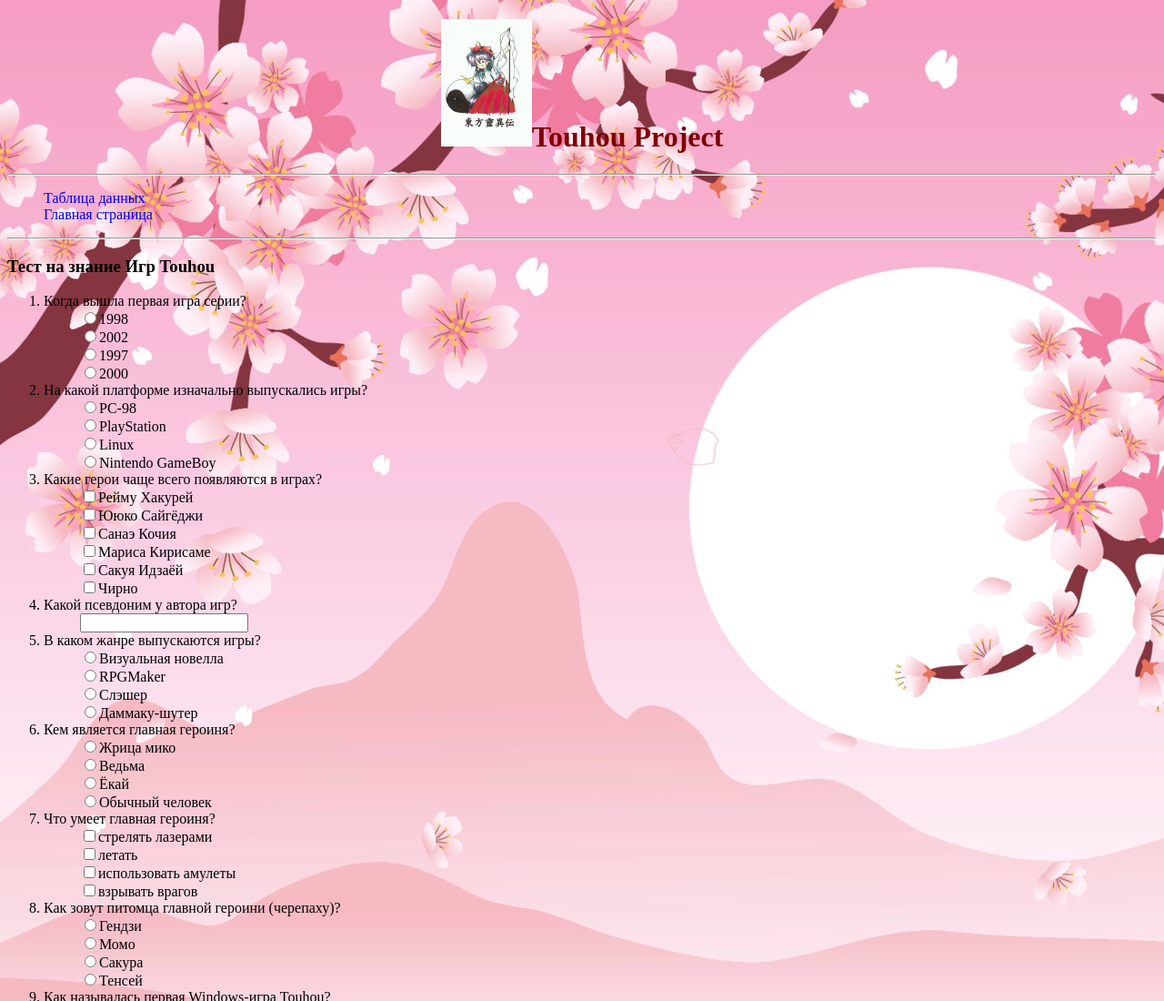
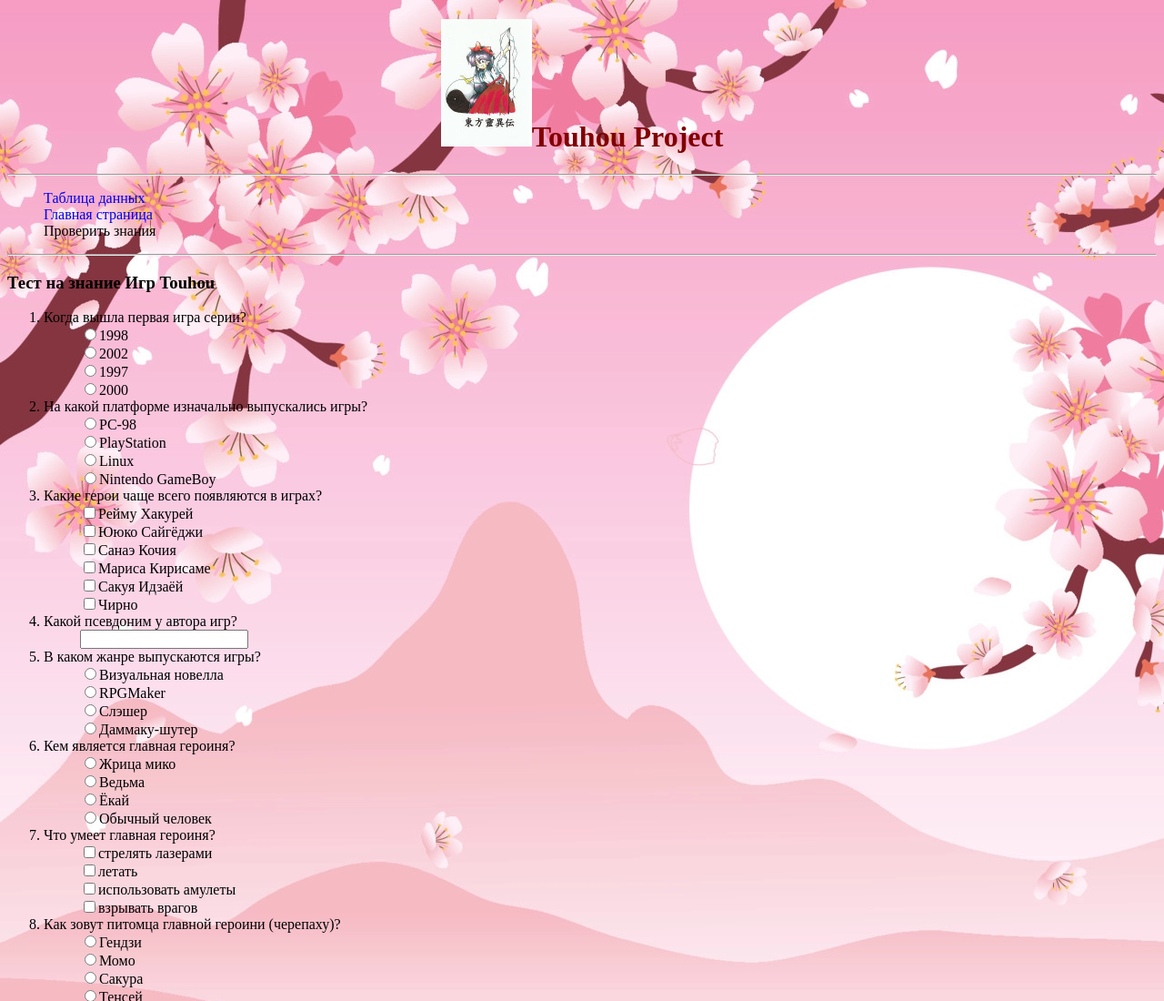
Before and after one commit to megami-no-teia22/myWebsite, a plain HTML site: page Test.html in a window 1280 px wide. Shown: the top 1100 px of the page at 91% size. Drawn offline with Linux system fonts and the light colour scheme.

Commit message:
Update Test.html

```diff
--- a/Test.html
+++ b/Test.html
@@ -12,6 +12,7 @@
             <ul>
                 <li><a href="tables.html">Таблица данных</a></li>
                 <li><a href="index.html">Главная страница</a></li>
+                <li><a class="active">Проверить знания</a></li>
             </ul>
         </p>
         <hr />
```
